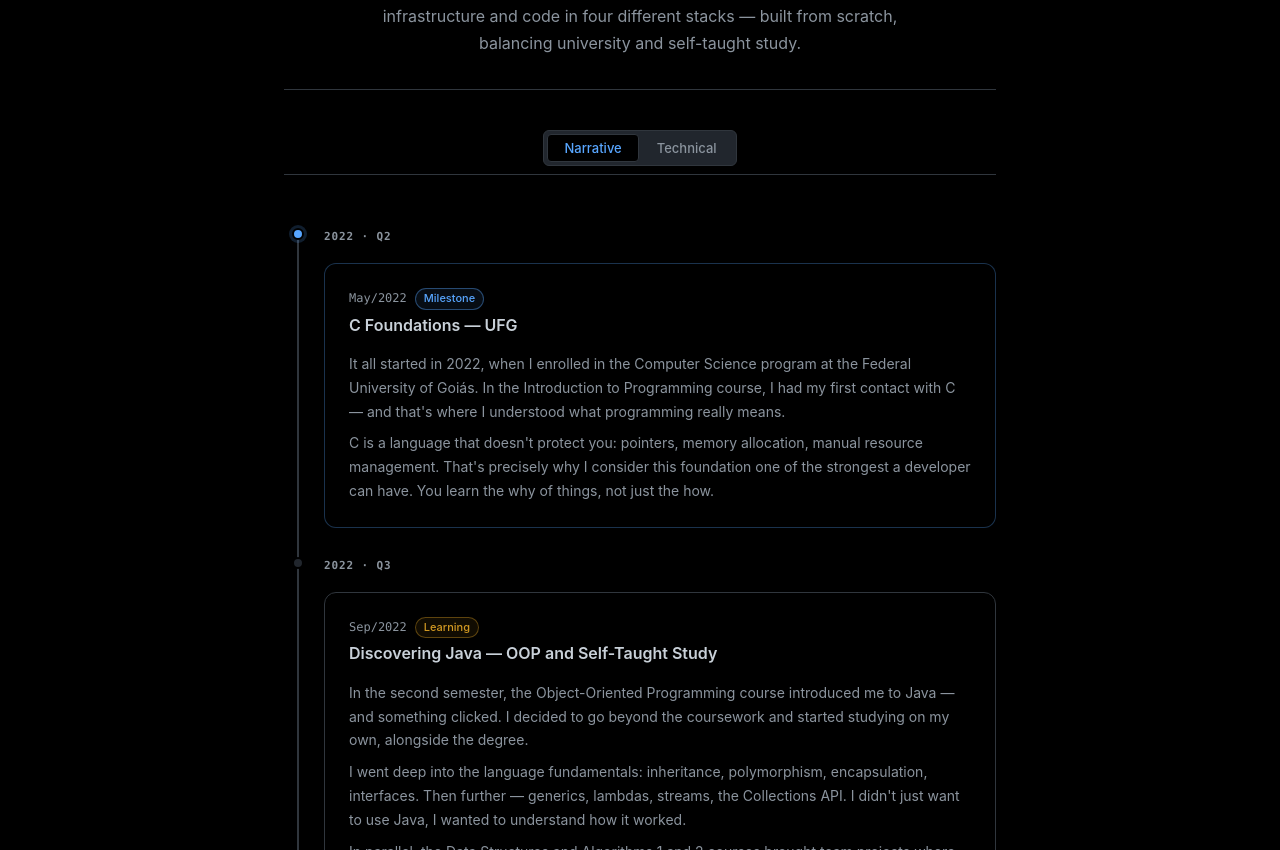
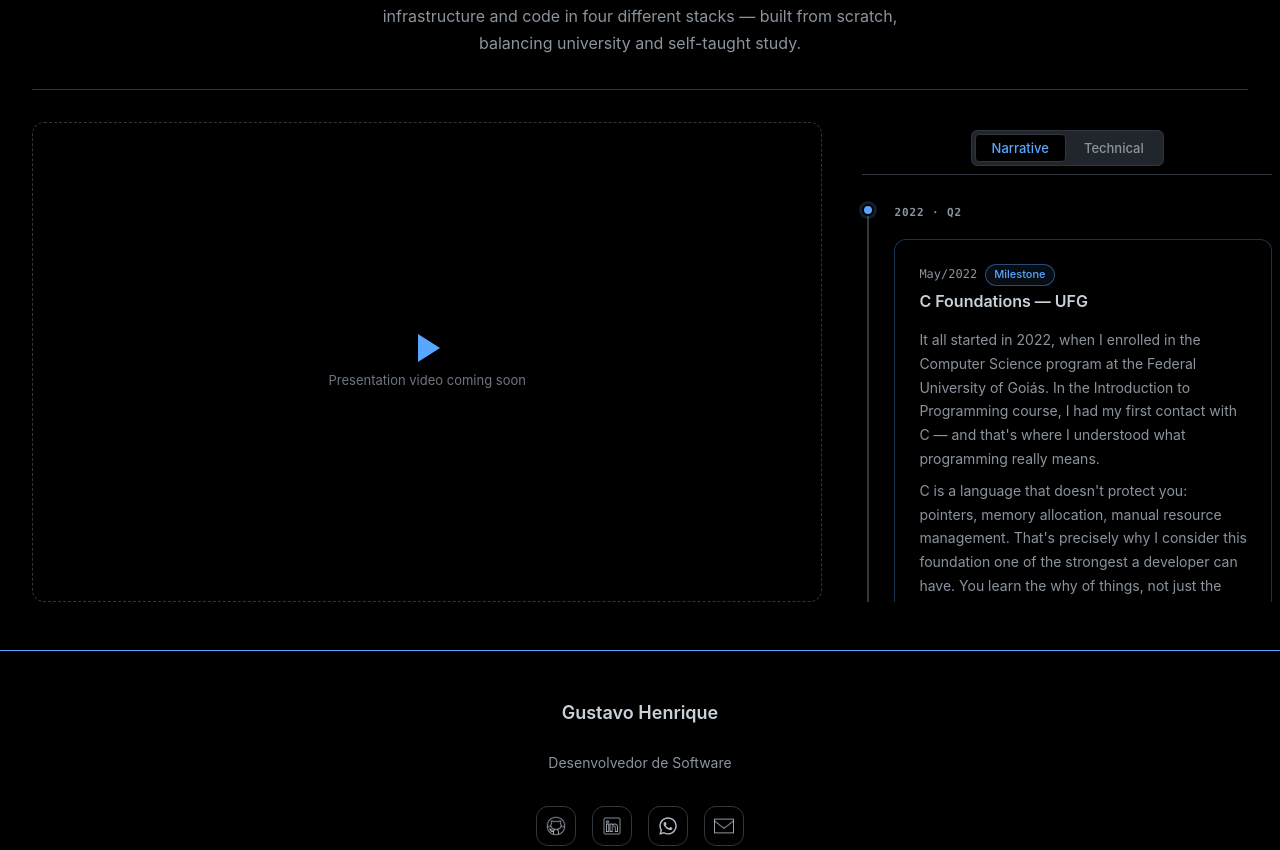
Before and after one commit to GustavoDaMassa/PortifolioSite, a React (Vite) app: page /blog in a window 1280 px wide. Shown: the part 7440-8290 px from the top of the page. Built offline with nearby package versions, Linux system fonts and the light colour scheme.

Commit message:
feat: add horizontal video panel to trajetoria timeline

```diff
--- a/src/i18n/locales/en.json
+++ b/src/i18n/locales/en.json
@@ -90,6 +90,7 @@
   "trajetoria": {
     "title": "Journey",
     "description": "Four years of development, two projects in production, self-owned infrastructure and code in four different stacks — built from scratch, balancing university and self-taught study.",
+    "videoPlaceholder": "Presentation video coming soon",
     "toggle": {
       "narrativo": "Narrative",
       "tecnico": "Technical"
--- a/src/i18n/locales/pt.json
+++ b/src/i18n/locales/pt.json
@@ -97,7 +97,8 @@
   },
   "trajetoria": {
     "title": "Trajetória",
-    "description": "Quatro anos de desenvolvimento, dois projetos em produção, uma infraestrutura própria e código em quatro stacks diferentes — construído do zero, conciliando faculdade e estudo autodidata.",
+    "description": "Quatro anos de desenvolvimento, sete projetos no ar, uma infraestrutura própria e código em diferentes stacks — construído do zero, conciliando faculdade e estudo autodidata, à produção.",
+    "videoPlaceholder": "Vídeo de apresentação em breve",
     "toggle": {
       "narrativo": "Narrativo",
       "tecnico": "Técnico"
--- a/src/pages/Trajetoria/Trajetoria.jsx
+++ b/src/pages/Trajetoria/Trajetoria.jsx
@@ -48,11 +48,19 @@ export const TrajetoriaContent = () => {
         <p className={styles.description}>{t('trajetoria.description')}</p>
       </div>
 
+      <div className={styles.contentRow}>
+        <div className={styles.videoColumn}>
+          <div className={styles.videoPlaceholder}>
+            <span className={styles.playIcon} />
+            <span className={styles.videoText}>{t('trajetoria.videoPlaceholder')}</span>
+          </div>
+        </div>
+
+        <div className={styles.timelineColumn}>
           <div className={styles.toggleBar}>
             <ModeToggle mode={mode} onChange={handleModeChange} />
           </div>
 
-      <div className={styles.timelineContainer}>
           <div className={styles.timeline}>
             {groups.map((group) => {
               const hasMarco = group.entries.some(e => e.type === 'marco');
@@ -72,6 +80,7 @@ export const TrajetoriaContent = () => {
             })}
           </div>
         </div>
+      </div>
     </main>
   );
 };
--- a/src/pages/Trajetoria/Trajetoria.module.css
+++ b/src/pages/Trajetoria/Trajetoria.module.css
@@ -1,7 +1,7 @@
 .page {
-  max-width: 760px;
+  max-width: 1280px;
   margin: 0 auto;
-  padding: 80px var(--spacing-lg) var(--spacing-2xl);
+  padding: 80px var(--spacing-xl) var(--spacing-2xl);
 }
 
 .hero {
@@ -26,20 +26,65 @@
   margin: 0 auto;
 }
 
+.contentRow {
+  display: grid;
+  grid-template-columns: 65% 35%;
+  gap: var(--spacing-xl);
+  height: clamp(360px, 60vh, 640px);
+}
+
+.videoColumn {
+  min-width: 0;
+  height: 100%;
+}
+
+.videoPlaceholder {
+  width: 100%;
+  height: 100%;
+  display: flex;
+  flex-direction: column;
+  align-items: center;
+  justify-content: center;
+  gap: var(--spacing-sm);
+  background: var(--color-bg-secondary);
+  border: 1px dashed var(--color-border-default);
+  border-radius: var(--border-radius-md);
+}
+
+.playIcon {
+  width: 0;
+  height: 0;
+  margin-left: 4px;
+  border-top: 14px solid transparent;
+  border-bottom: 14px solid transparent;
+  border-left: 22px solid var(--color-accent-primary);
+}
+
+.videoText {
+  font-size: 13px;
+  color: var(--color-text-tertiary);
+  text-align: center;
+  padding: 0 var(--spacing-md);
+}
+
+.timelineColumn {
+  min-width: 0;
+  height: 100%;
+  overflow-y: auto;
+  padding-left: var(--spacing-sm);
+  padding-right: var(--spacing-sm);
+}
+
 .toggleBar {
   position: sticky;
-  top: 48px;
-  z-index: 90;
+  top: 0;
+  z-index: 2;
   display: flex;
   justify-content: center;
   padding: var(--spacing-sm) 0;
   background: var(--color-bg-primary);
   border-bottom: 1px solid var(--color-border-default);
-  margin-bottom: var(--spacing-2xl);
-}
-
-.timelineContainer {
-  padding-left: var(--spacing-sm);
+  margin-bottom: var(--spacing-lg);
 }
 
 /* ── Timeline ── */
@@ -102,6 +147,35 @@
   padding-left: 0;
 }
 
+@media (max-width: 900px) {
+  .contentRow {
+    grid-template-columns: 1fr;
+    height: auto;
+  }
+
+  .videoColumn {
+    height: auto;
+  }
+
+  .videoPlaceholder {
+    height: auto;
+    aspect-ratio: 16 / 9;
+    max-width: 480px;
+    margin: 0 auto;
+  }
+
+  .timelineColumn {
+    height: auto;
+    overflow-y: visible;
+    padding-left: 0;
+    padding-right: 0;
+  }
+
+  .toggleBar {
+    top: 48px;
+  }
+}
+
 @media (max-width: 768px) {
   .page {
     padding: 68px var(--spacing-md) var(--spacing-xl);
```
Lines whose indentation alone changed are shown as unchanged.
